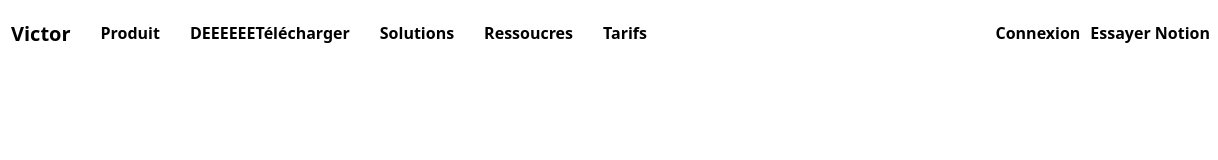
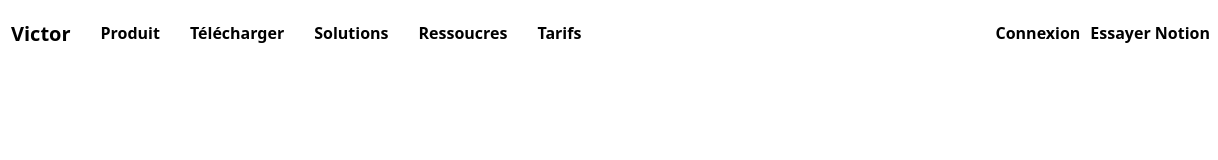
Before and after one commit to victormsnv/menuvictor, a plain HTML site: page index.html in a window 1280 px wide. Shown: the full height of the page, 62-1280 px from the left. Drawn offline with Linux system fonts and the light colour scheme.

Commit message:
retirer modif précédente

```diff
--- a/index.html
+++ b/index.html
@@ -27,7 +27,7 @@
             </li>
 
             <li class="menu-item">
-               <a href="#">DEEEEEETélécharger</a>
+               <a href="#">Télécharger</a>
                <ul class="sousmenu">
                   <li class="sousmenu-item"><a href="#">Sous-menu 1</a></li>
                   <li class="sousmenu-item"><a href="#">Sous-menu 2</a></li>
```
